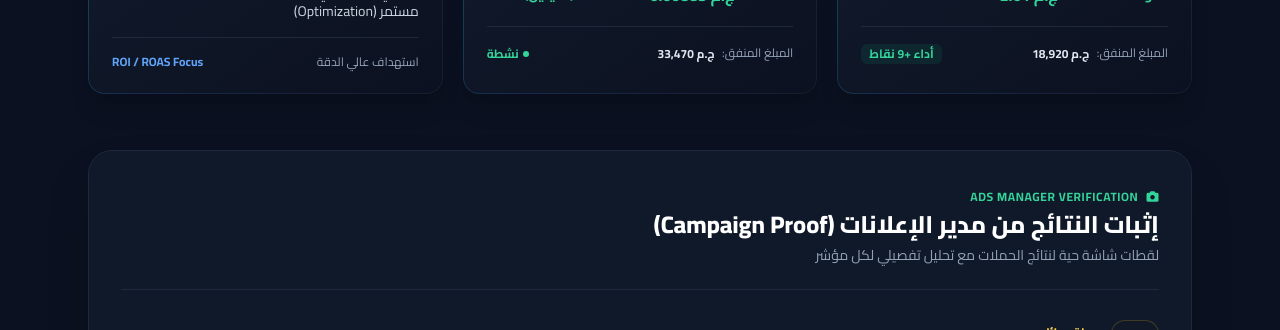
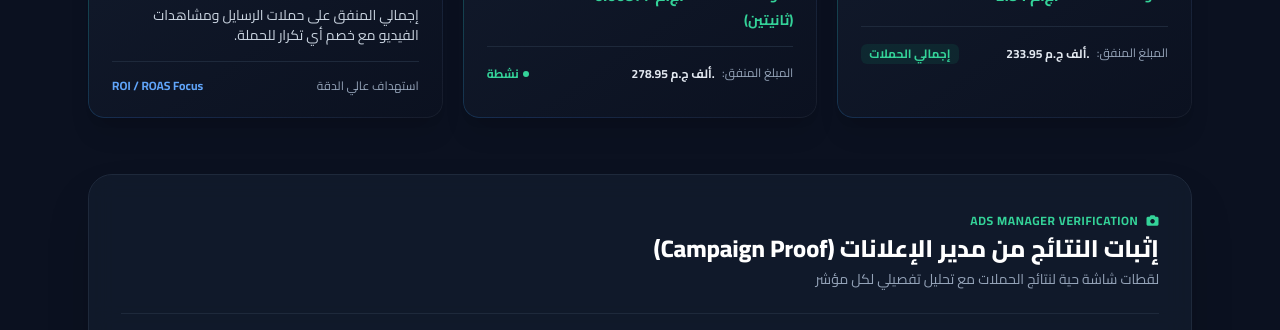
Before and after one commit to yousef-elsaeed/ads-stats, a plain HTML site: page index.html in a window 1280 px wide. Shown: the part 770-1100 px from the top of the page. Drawn offline with nearby package versions, Linux system fonts and the light colour scheme.

Commit message:
Derive performance summary from campaigns
Co-authored-by: Copilot <223556219+Copilot@users.noreply.github.com>

```diff
--- a/index.html
+++ b/index.html
@@ -1230,15 +1230,15 @@ button[onclick*="github"],
                     </div>
                 </div>
                 <div class="mb-2">
-                    <span class="ads-number text-3xl sm:text-4xl font-black text-white" dir="ltr">7,200+</span>
+                    <span class="ads-number text-3xl sm:text-4xl font-black text-white" dir="ltr" data-summary="messaging-results">—</span>
                     <span class="text-sm font-bold text-slate-300 mr-1">محادثة بدأت</span>
                 </div>
                 <p class="text-sm text-emerald-400 font-bold mb-4">
-                    متوسط التكلفة: <span class="ads-number text-base" dir="ltr">2.61 ج.م</span> للمحادثة فقط
+                    متوسط التكلفة: <span class="ads-number text-base" dir="ltr" data-summary="messaging-average">—</span> للمحادثة فقط
                 </p>
-                <div class="pt-4 border-t border-slate-800 flex items-center justify-between text-xs text-slate-400">
-                    <span>المبلغ المنفق: <strong class="ads-number text-slate-200" dir="ltr">18,920 ج.م</strong></span>
-                    <span class="text-emerald-400 font-bold bg-emerald-500/10 px-2 py-0.5 rounded-md">أداء +9 نقاط</span>
+                <div class="pt-4 border-t border-slate-800 flex flex-wrap items-center justify-between gap-2 text-xs text-slate-400">
+                    <span>المبلغ المنفق: <strong class="ads-number text-slate-200" dir="ltr" data-summary="messaging-spent">—</strong></span>
+                    <span class="text-emerald-400 font-bold bg-emerald-500/10 px-2 py-0.5 rounded-md">إجمالي الحملات</span>
                 </div>
             </div>
 
@@ -1253,14 +1253,14 @@ button[onclick*="github"],
                     </div>
                 </div>
                 <div class="mb-2">
-                    <span class="ads-number text-3xl sm:text-4xl font-black text-white" dir="ltr">3.8 مليون</span>
+                    <span class="ads-number text-3xl sm:text-4xl font-black text-white" dir="ltr" data-summary="video-results">—</span>
                     <span class="text-sm font-bold text-slate-300 mr-1">مشاهدة فيديو</span>
                 </div>
                 <p class="text-sm text-emerald-400 font-bold mb-4">
-                    التكلفة: <span class="ads-number text-base" dir="ltr">0.00883 ج.م</span> للمشاهدة (ثانيتين)
+                    متوسط التكلفة: <span class="ads-number text-base" dir="ltr" data-summary="video-average">—</span> للمشاهدة (ثانيتين)
                 </p>
-                <div class="pt-4 border-t border-slate-800 flex items-center justify-between text-xs text-slate-400">
-                    <span>المبلغ المنفق: <strong class="ads-number text-slate-200" dir="ltr">33,470 ج.م</strong></span>
+                <div class="pt-4 border-t border-slate-800 flex flex-wrap items-center justify-between gap-2 text-xs text-slate-400">
+                    <span>المبلغ المنفق: <strong class="ads-number text-slate-200" dir="ltr" data-summary="video-spent">—</strong></span>
                     <span class="text-emerald-400 font-bold flex items-center gap-1">
                         <span class="w-1.5 h-1.5 rounded-full bg-emerald-400"></span> نشطة
                     </span>
@@ -1278,11 +1278,11 @@ button[onclick*="github"],
                     </div>
                 </div>
                 <div class="mb-2">
-                    <span class="ads-number text-3xl sm:text-4xl font-black text-white" dir="ltr">+52.39</span>
-                    <span class="text-sm font-bold text-slate-300 mr-1">ألف ج.م صرف</span>
+                    <span class="ads-number text-3xl sm:text-4xl font-black text-white" dir="ltr" data-summary="total-spent">—</span>
+                    <span class="text-sm font-bold text-slate-300 mr-1">إجمالي الصرف</span>
                 </div>
                 <p class="text-sm text-slate-300 font-medium mb-4">
-                    إجمالي الصرف في النموذجين المعروضين بتحسين مستمر (Optimization)
+                    إجمالي المنفق على حملات الرسايل ومشاهدات الفيديو مع خصم أي تكرار للحملة.
                 </p>
                 <div class="pt-4 border-t border-slate-800 flex items-center justify-between text-xs text-slate-400">
                     <span>استهداف عالي الدقة</span>
@@ -1392,26 +1392,92 @@ button[onclick*="github"],
         }
 
         const messagingCampaignCards = [
-            { result: '27.3 ألف', cost: '2.68 ج.م.', spent: '72.96 ألف ج.م.' },
-            { result: '22.3 ألف', cost: '2.44 ج.م.', spent: '54.52 ألف ج.م.' },
-            { result: '2.2 ألف', cost: '2.88 ج.م.', spent: '6.48 ألف ج.م.' },
-            { result: '4.3 ألف', cost: '3.18 ج.م.', spent: '13.82 ألف ج.م.' },
-            { result: '10.1 ألف', cost: '3.43 ج.م.', spent: '34.47 ألف ج.م.' },
-            { result: '7.7 ألف', cost: '2.58 ج.م.', spent: '19.82 ألف ج.م.' },
-            { result: '3.2 ألف', cost: '4.97 ج.م.', spent: '15.97 ألف ج.م.' },
-            { result: '3.7 ألف', cost: '2.70 ج.م.', spent: '9.94 ألف ج.م.' },
-            { result: '1.7 ألف', cost: '3.45 ج.م.', spent: '5.97 ألف ج.م.' }
+            { id: 'message-01', result: '27.3 ألف', cost: '2.68 ج.م.', spent: '72.96 ألف ج.م.' },
+            { id: 'message-02', result: '22.3 ألف', cost: '2.44 ج.م.', spent: '54.52 ألف ج.م.' },
+            { id: 'message-03', result: '2.2 ألف', cost: '2.88 ج.م.', spent: '6.48 ألف ج.م.' },
+            { id: 'message-04', result: '4.3 ألف', cost: '3.18 ج.م.', spent: '13.82 ألف ج.م.' },
+            { id: 'message-05', result: '10.1 ألف', cost: '3.43 ج.م.', spent: '34.47 ألف ج.م.' },
+            { id: 'message-06', result: '7.7 ألف', cost: '2.58 ج.م.', spent: '19.82 ألف ج.م.' },
+            { id: 'message-07', result: '3.2 ألف', cost: '4.97 ج.م.', spent: '15.97 ألف ج.م.' },
+            { id: 'message-08', result: '3.7 ألف', cost: '2.70 ج.م.', spent: '9.94 ألف ج.م.' },
+            { id: 'message-09', result: '1.7 ألف', cost: '3.45 ج.م.', spent: '5.97 ألف ج.م.' }
         ];
         const videoCampaignCards = [
-            { result: '2 مليون', cost: '0.00773 ج.م.', spent: '15.59 ألف ج.م.' },
-            { result: '2 مليون', cost: '0.00808 ج.م.', spent: '16.20 ألف ج.م.' },
-            { result: '2 مليون', cost: '0.00857 ج.م.', spent: '16.97 ألف ج.م.' },
-            { result: '3.9 مليون', cost: '0.00881 ج.م.', spent: '34.09 ألف ج.م.' },
-            { result: '8.6 مليون', cost: '0.00830 ج.م.', spent: '71.07 ألف ج.م.' },
-            { result: '304.4 ألف', cost: '0.00951 ج.م.', spent: '2.89 ألف ج.م.' },
-            { result: '9.1 مليون', cost: '0.01 ج.م.', spent: '91.60 ألف ج.م.' },
-            { result: '3.9 مليون', cost: '0.00790 ج.م.', spent: '30.54 ألف ج.م.' }
+            { id: 'video-01', result: '2 مليون', cost: '0.00773 ج.م.', spent: '15.59 ألف ج.م.' },
+            { id: 'video-02', result: '2 مليون', cost: '0.00808 ج.م.', spent: '16.20 ألف ج.م.' },
+            { id: 'video-03', result: '2 مليون', cost: '0.00857 ج.م.', spent: '16.97 ألف ج.م.' },
+            { id: 'video-04', result: '3.9 مليون', cost: '0.00881 ج.م.', spent: '34.09 ألف ج.م.' },
+            { id: 'video-05', result: '8.6 مليون', cost: '0.00830 ج.م.', spent: '71.07 ألف ج.م.' },
+            { id: 'video-06', result: '304.4 ألف', cost: '0.00951 ج.م.', spent: '2.89 ألف ج.م.' },
+            { id: 'video-07', result: '9.1 مليون', cost: '0.01 ج.م.', spent: '91.60 ألف ج.م.' },
+            { id: 'video-08', result: '3.9 مليون', cost: '0.00790 ج.م.', spent: '30.54 ألف ج.م.' }
         ];
+
+        function parseCampaignValue(value) {
+            const number = Number(String(value).replace(/,/g, '').match(/-?\d+(?:\.\d+)?/)?.[0] || 0);
+            const multiplier = /مليون/.test(value) ? 1000000 : /ألف/.test(value) ? 1000 : 1;
+            return Number.isFinite(number) ? number * multiplier : 0;
+        }
+
+        function uniqueCampaigns(cards) {
+            const seen = new Set();
+            return cards.filter(card => {
+                const key = card.id || `${card.result}|${card.cost}|${card.spent}`;
+                if (seen.has(key)) return false;
+                seen.add(key);
+                return true;
+            });
+        }
+
+        function formatMetricCount(value) {
+            if (value >= 1000000) {
+                return `${Number((value / 1000000).toFixed(2)).toLocaleString('en-US')} مليون`;
+            }
+            if (value >= 1000) {
+                return `${Number((value / 1000).toFixed(2)).toLocaleString('en-US')} ألف`;
+            }
+            return Number(value.toFixed(0)).toLocaleString('en-US');
+        }
+
+        function formatCampaignMoney(value) {
+            if (value >= 1000000) {
+                return `${(value / 1000000).toFixed(2)} مليون ج.م.`;
+            }
+            if (value >= 1000) {
+                return `${(value / 1000).toFixed(2)} ألف ج.م.`;
+            }
+            return `${Number(value.toFixed(2)).toLocaleString('en-US')} ج.م.`;
+        }
+
+        function formatAverageCost(value, video) {
+            return `${value.toFixed(video ? 5 : 2)} ج.م.`;
+        }
+
+        function updatePerformanceSummary() {
+            const messageCards = uniqueCampaigns(messagingCampaignCards);
+            const videoCards = uniqueCampaigns(videoCampaignCards);
+            const aggregate = cards => cards.reduce((total, card) => {
+                total.results += parseCampaignValue(card.result);
+                total.spent += parseCampaignValue(card.spent);
+                return total;
+            }, { results: 0, spent: 0 });
+            const messages = aggregate(messageCards);
+            const videos = aggregate(videoCards);
+            const values = {
+                'messaging-results': formatMetricCount(messages.results),
+                'messaging-average': formatAverageCost(messages.results ? messages.spent / messages.results : 0, false),
+                'messaging-spent': formatCampaignMoney(messages.spent),
+                'video-results': formatMetricCount(videos.results),
+                'video-average': formatAverageCost(videos.results ? videos.spent / videos.results : 0, true),
+                'video-spent': formatCampaignMoney(videos.spent),
+                'total-spent': formatCampaignMoney(messages.spent + videos.spent)
+            };
+            Object.entries(values).forEach(([key, value]) => {
+                document.querySelectorAll(`[data-summary="${key}"]`).forEach(element => {
+                    element.textContent = value;
+                });
+            });
+        }
 
         function createMetaProofCard(card, isVideo) {
             const metric = isVideo ? 'مشاهدات الفيديو المستمرة لمدة ثانيتين' : 'محادثات تم بدؤها عبر الرسائل';
@@ -1560,6 +1626,7 @@ button[onclick*="github"],
         }
 
         document.addEventListener('DOMContentLoaded', () => {
+            updatePerformanceSummary();
             document.querySelectorAll('[data-proof-carousel]').forEach(initProofCarousel);
         });
 
```
